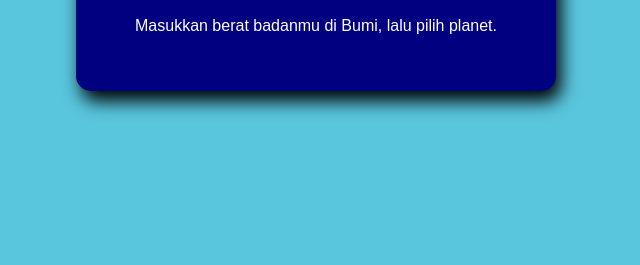
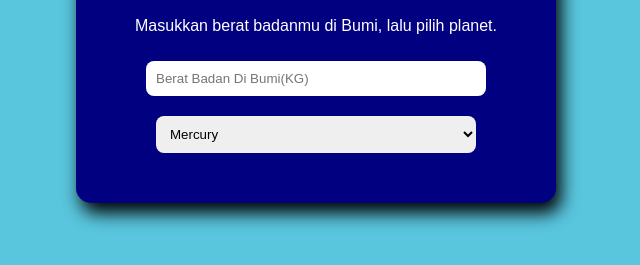
Before and after one commit to RichardV-H/Front_End_gravity, a plain HTML site: page index.html in a window 1280 px wide. Shown: the part 139-404 px from the top of the page, without its empty margins (324-964 px from the left). Drawn offline with Linux system fonts and the light colour scheme.

Commit message:
add list

```diff
--- a/index.html
+++ b/index.html
@@ -9,5 +9,20 @@
   <div class="container">
     <h2> Berat Badan di Planet Lain </h2>
     <p>Masukkan berat badanmu di Bumi, lalu pilih planet.</p>
+
+    <input type="number" id="weight" placeholder="Berat Badan Di Bumi(KG)">
+
+    <select name="Planet" id="Plabet" placeholder="Pilih Planet"> <!--berat bumi default = 1-->
+      <option value="0.38">Mercury</option> <!--berat mercury dan mars 0.38 dari berat di bumi-->
+      <option value="o,91">Venus</option>
+      <option value="1">Earth</option>
+      <option value="0.38">Mars</option>
+      <option value="2.34">Jupiter</option>
+      <option value="1.06">Saturnus</option><!--https://bosscha.itb.ac.id/id/publik/astronomi-interaktif/skala-berat-badan/  kak ketemu jadi ambil data kalkulator-->
+      <option value="0.92">Uranus</option>
+      <option value="1.12">Neptune</option>
+    </select>
+
+  </div>
 </body>
 </html>
--- a/style.css
+++ b/style.css
@@ -16,15 +16,10 @@ body {
 }
 
 button {
-    padding: 10px;
-    margin: 10px 0;
     background-color: #2b8d3b;
     color: white;
     cursor: pointer;
     font-weight: bold;
-    border-radius: 8px;
-    border: none;
-    width: 80%;
 }
 
 button:hover {
@@ -35,3 +30,11 @@ button:hover {
     opacity: 1;
     box-shadow: 5px 5px gray;
 }
+
+input, button, select {
+    padding: 10px;
+    margin: 10px 0;
+    border-radius: 8px;
+    border: none;
+    width: 80%;
+}
```
